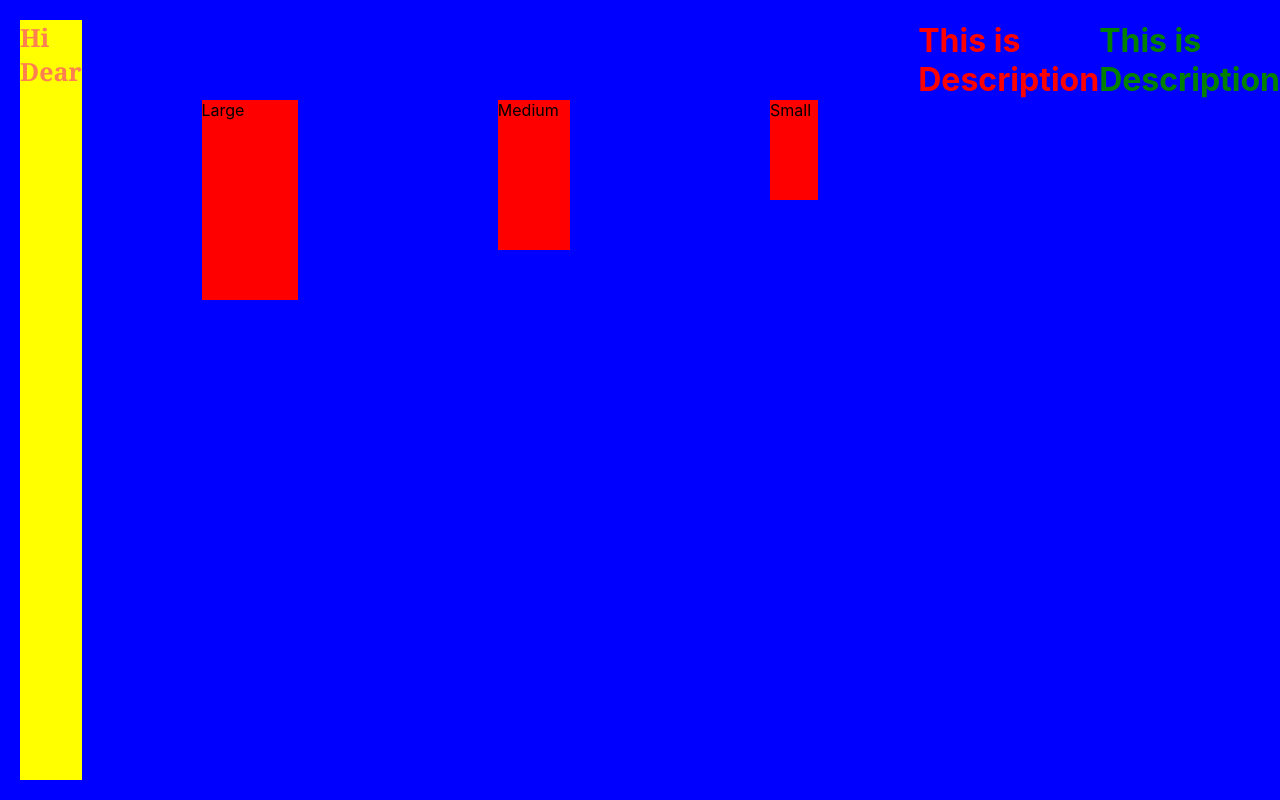
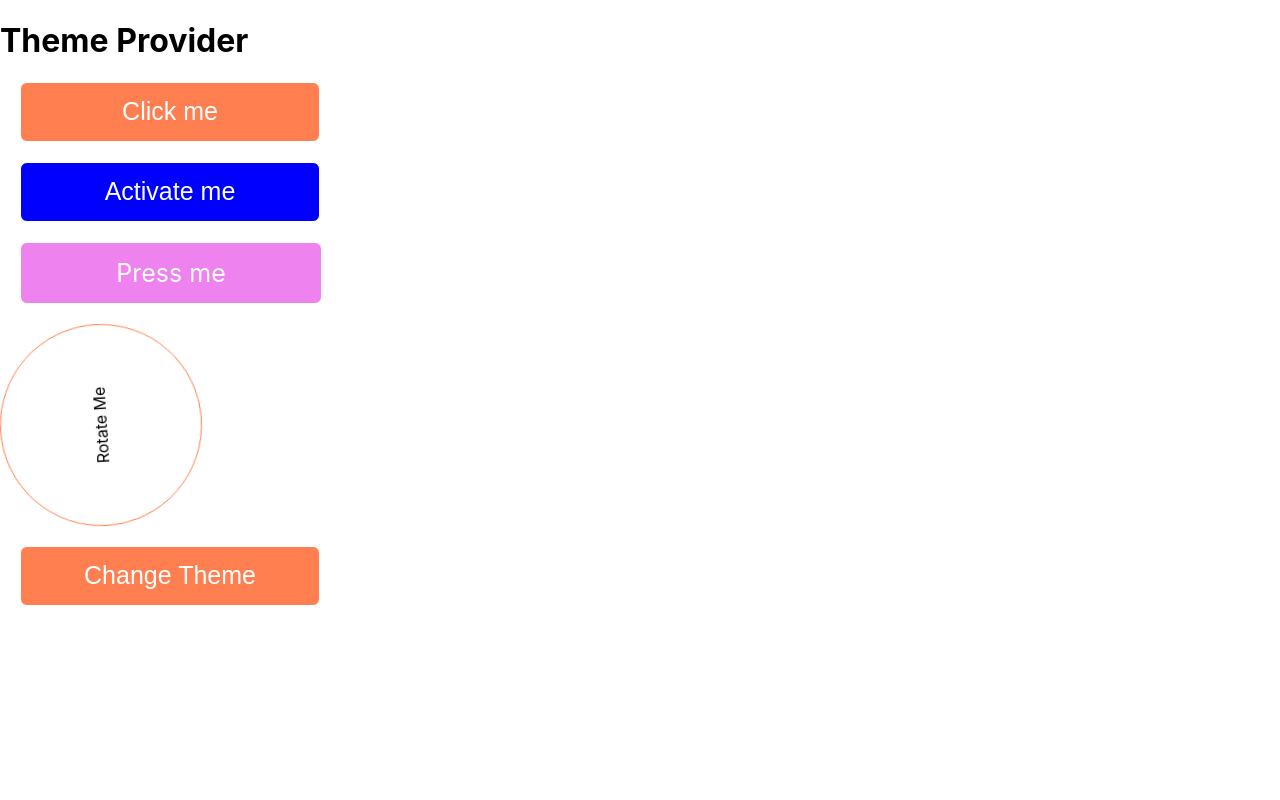
Before and after one commit to fazliddinKhayrullaev11/React_2023, a React (Create React App) app: page / in a window 1280 px wide. Built offline with nearby package versions, Linux system fonts and the light colour scheme; a web font is replaced by a local one.

Commit message:
Styled-components advanced section

```diff
--- a/src/Styled_Components/StyledComp.js
+++ b/src/Styled_Components/StyledComp.js
@@ -1,54 +1,82 @@
-import styled, { css } from 'styled-components';
+import styled, { css ,keyframes} from 'styled-components';
 
-let getSize=(props)=>{
-   switch(props.type){
-      case 'large':
-        return '200px'
-        case 'medium':
-            return '150px'
-            case 'small':
-                return '100px'
-                default:
-                    return '200px'
-   }
+
+
+
+let rotate=  keyframes`
+from{
+
+   transform:rotate(0deg)
+
+}
+to{
+
+    transform:rotate(360deg)
 
 }
 
-let common =css`
-background-color:red;
+
+
+`
+
+let common=css`
+background:coral;
+width: 300px;
+height: 60px;
+
+:active{
+    transform:scale(0.95)
+}
+
+display: flex;
+
+align-items:center;
+justify-content:center;
+cursor: pointer;
+color:white;
+ border:1px solid white;
+ margin: 20px;
+ border-radius:7px;
+ font-size:25px;
+
+`
 
 
 
+export let Container=styled.div`
+
+margin: 20px;
+`
+
+
+export let Button=styled.button`
+${common}
 `;
 
-export let Container=styled.div`
-width: 100%;
-height: 100vh;
+
+export let ActiveButton=styled(Button)`
 background-color:blue;
-display: flex;
+
+`;
+export let Press=styled.div`
+
+${common};
+background:violet;
+transform:scale(1)
 
 
-`;
-export let Title=styled.h1`
-background-color:${(props)=>props.bg};
- color:coral;
- font-size:25px;
- font-family:Cambria, Cochin, Georgia, Times, 'Times New Roman', serif;
-margin: 20px;
-`;
+`
+export let Rotate=styled.div`
+  width: 200px;
+  height: 200px;
+  display: flex;
+  align-items:center;
+  justify-content:center;
+  animation:${rotate} 2s linear infinite;
+  border-radius:50%;
+  border:1px solid coral;
+  display: flex;
+  align-items:center;
+  justify-content:center;
 
-export let Box=styled.div`
-${common}
-
- width:${getSize};
- height: ${getSize};
-
- margin: 100px;
-
-
-`;
-export let Des =styled.h1`
- color:${({left})=>(left? 'red':'green')}
-
-
-`;
+`
--- a/src/Styled_Components/index.jsx
+++ b/src/Styled_Components/index.jsx
@@ -1,38 +1,55 @@
 import React from "react";
 import {
-Container,
-Title,
-Box,
-Des,
+
+Button,
+ActiveButton,
+Press,
+Rotate,
 
 
 
 
 } from './StyledComp'
+import{ThemeProvider,createGlobalStyle} from 'styled-components'
+
+
+const Globalstyle=createGlobalStyle`
+body{
+    background:${(props)=>props.theme.bg};
+color:${(props)=>props.theme.cl};
+}
 
 
 
+`;
 
 
 
 class StyledComp extends React.Component{
-
+    state={
+        light:true,
+    }
 
 
 render(){
 
-
+ let theme={
+    bg:this.state.light?'white':'black',
+    cl:this.state.light?'black':'white',
+ }
 
     return(
 
-        <Container>
-            <Title bg='yellow'>Hi Dear</Title>
-            <Box  type='large'>Large</Box>
-            <Box type='medium'>Medium</Box>
-            <Box  type='small'>Small</Box>
-            <Des left>This is Description</Des>
-            <Des >This is Description</Des>
-        </Container>
+        <ThemeProvider theme={theme}>
+            <Globalstyle/>
+            <h1>Theme Provider</h1>
+          <Button>Click me</Button>
+          <ActiveButton>Activate me</ActiveButton>
+          <Press>Press me</Press>
+          <Rotate>Rotate Me</Rotate>
+          <Button onClick={()=>this.setState({light:!this.state.light})}>Change Theme</Button>
+
+        </ThemeProvider>
 
     );
 }
```
